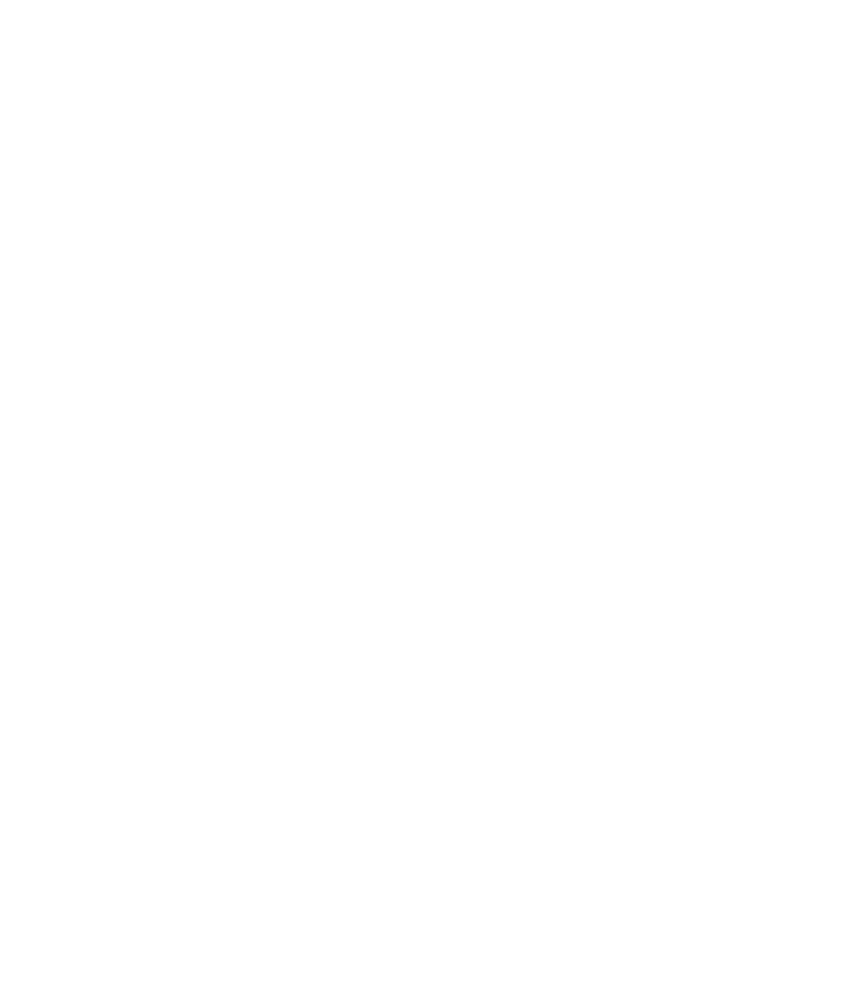
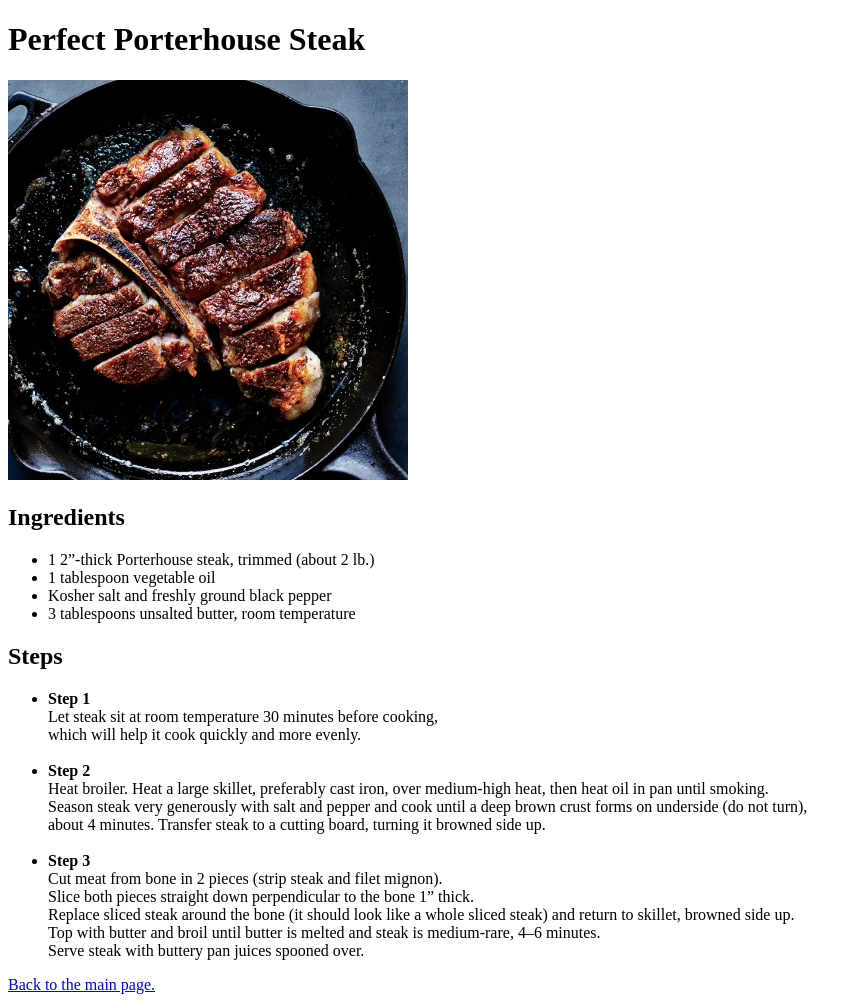
Before and after one commit to Koomiosi/odin-recipes, a plain HTML site: page recipes/Steak.html in a window 1280 px wide. Shown: the whole page, without its empty margins (0-862 px from the left). Before the commit the page ends 800 px from the top, so only its background shows below. Drawn offline with Linux system fonts and the light colour scheme.

Commit message:
Add index.html

```diff
--- a/recipes/Steak.html
+++ b/recipes/Steak.html
@@ -0,0 +1,50 @@
+<!DOCTYPE html>
+<html lang="en">
+<head>
+    <meta charset="UTF-8">
+    <meta http-equiv="X-UA-Compatible" content="IE=edge">
+    <meta name="viewport" content="width=device-width, initial-scale=1.0">
+    <title>Stake</title>
+</head>
+<body>
+    <h1>Perfect Porterhouse Steak</h1>
+    <img src="../images/steak.jpg" alt="Steak" width="400px">
+
+    <div>
+        <h2><strong>Ingredients</strong></h2>
+        <ul>
+            <li>1 2”-thick Porterhouse steak, trimmed (about 2 lb.)</li>
+            <li>1 tablespoon vegetable oil</li>
+            <li>Kosher salt and freshly ground black pepper</li>
+            <li>3 tablespoons unsalted butter, room temperature</li>
+        </ul>
+    </div>
+
+    <div>
+        <h2><strong>Steps</strong></h2>
+        <ul>
+            <li><strong>Step 1</strong>
+                <br>Let steak sit at room temperature 30 minutes before cooking,
+                <br> which will help it cook quickly and more evenly.</li>
+
+                <br>
+
+            <li><strong>Step 2</strong>
+                <br>Heat broiler. Heat a large skillet, preferably cast iron, over medium-high heat, then heat oil in pan until smoking.
+                <br> Season steak very generously with salt and pepper and cook until a deep brown crust forms on underside (do not turn),
+                <br> about 4 minutes. Transfer steak to a cutting board, turning it browned side up.</li>
+
+                <br>
+
+            <li><strong>Step 3</strong>
+                <br>Cut meat from bone in 2 pieces (strip steak and filet mignon).
+                <br> Slice both pieces straight down perpendicular to the bone 1” thick.
+                <br> Replace sliced steak around the bone (it should look like a whole sliced steak) and return to skillet, browned side up.
+                <br> Top with butter and broil until butter is melted and steak is medium-rare, 4–6 minutes.
+                <br> Serve steak with buttery pan juices spooned over.</li>
+        </ul>
+    </div>
+
+</body>
+<footer><a href="../index.html">Back to the main page.</a></footer>
+</html>
```
Also changed, not shown: index.html (+1 -1 lines), recipes/Fettuccine.html (+1 -0 lines), recipes/lasagna.html (+1 -1 lines), images/steak.jpg (added).
